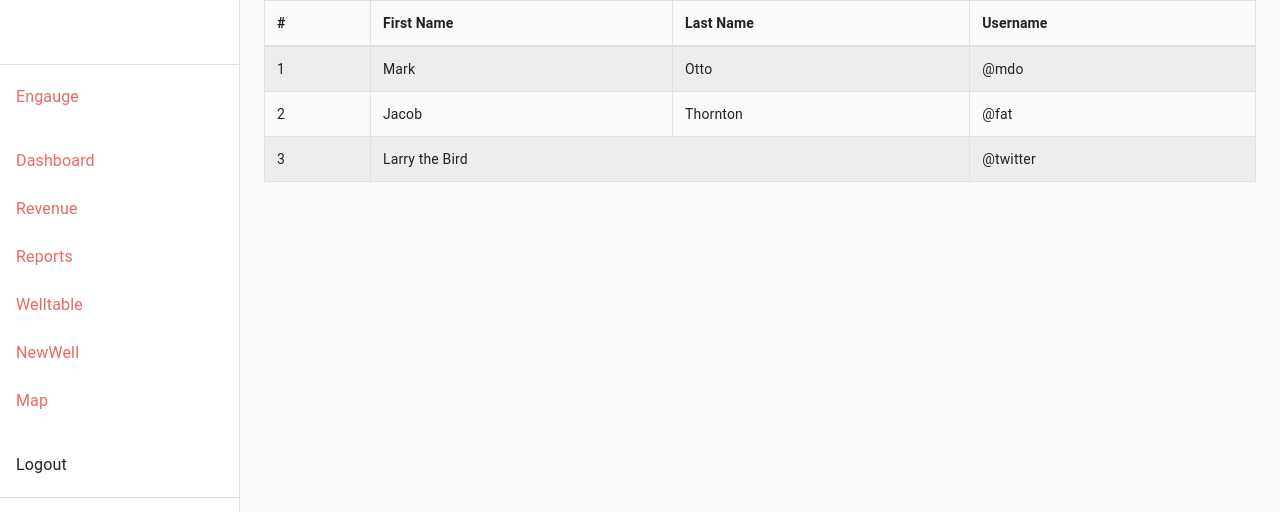
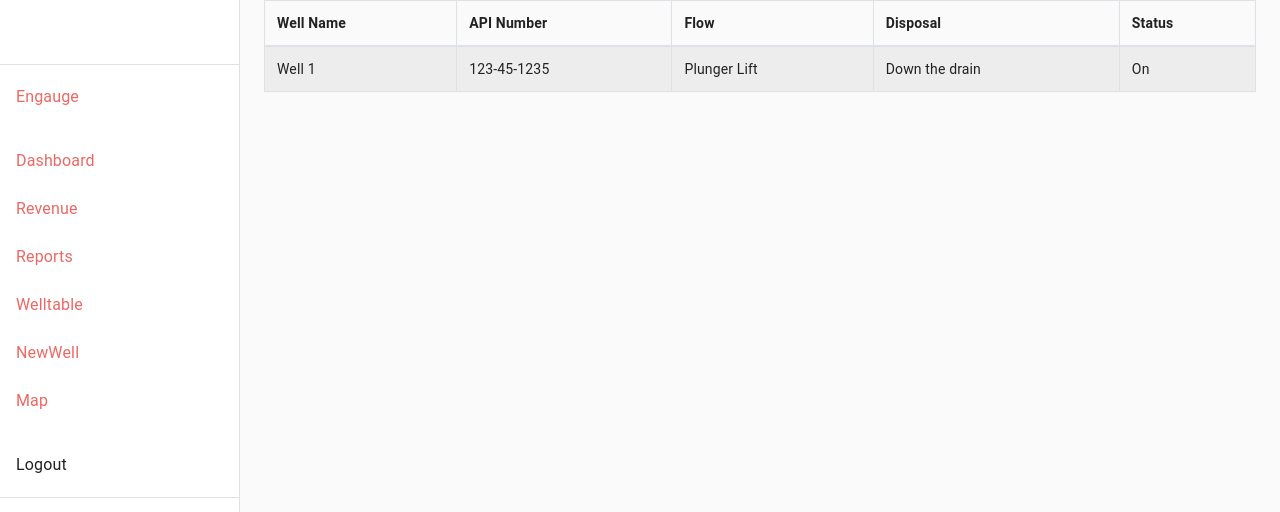
Before and after one commit to Dgarza0413/engauge, a React (Create React App) app in the folder client/: page /welltable in a window 1280 px wide. Shown: the top 512 px of the page. Built offline with nearby package versions, Linux system fonts and the light colour scheme; a web font is replaced by a local one.

Commit message:
got table to populate data

```diff
--- a/client/src/components/Table/index.js
+++ b/client/src/components/Table/index.js
@@ -8,29 +8,20 @@ function WellTable() {
 <Table striped bordered hover>
   <thead>
     <tr>
-      <th>#</th>
-      <th>First Name</th>
-      <th>Last Name</th>
-      <th>Username</th>
+      <th>Well Name</th>
+      <th>API Number</th>
+      <th>Flow</th>
+      <th>Disposal</th>
+      <th>Status</th>
     </tr>
   </thead>
   <tbody>
     <tr>
-      <td>1</td>
-      <td>Mark</td>
-      <td>Otto</td>
-      <td>@mdo</td>
-    </tr>
-    <tr>
-      <td>2</td>
-      <td>Jacob</td>
-      <td>Thornton</td>
-      <td>@fat</td>
-    </tr>
-    <tr>
-      <td>3</td>
-      <td colSpan="2">Larry the Bird</td>
-      <td>@twitter</td>
+      <td>Well 1</td>
+      <td>123-45-1235</td>
+      <td>Plunger Lift</td>
+      <td>Down the drain</td>
+      <td>On</td>
     </tr>
   </tbody>
 </Table>
--- a/client/src/pages/WellTable.js
+++ b/client/src/pages/WellTable.js
@@ -4,34 +4,8 @@ import Table from "../components/Table";
 class WellTable extends React.Component {
     render() {
         return (
-            <Table striped bordered hover>
-  <thead>
-    <tr>
-      <th>#</th>
-      <th>First Name</th>
-      <th>Last Name</th>
-      <th>Username</th>
-    </tr>
-  </thead>
-  <tbody>
-    <tr>
-      <td>1</td>
-      <td>Mark</td>
-      <td>Otto</td>
-      <td>@mdo</td>
-    </tr>
-    <tr>
-      <td>2</td>
-      <td>Jacob</td>
-      <td>Thornton</td>
-      <td>@fat</td>
-    </tr>
-    <tr>
-      <td>3</td>
-      <td colSpan="2">Larry the Bird</td>
-      <td>@twitter</td>
-    </tr>
-  </tbody>
+
+<Table striped bordered hover>
 </Table>
         )
     }
```
